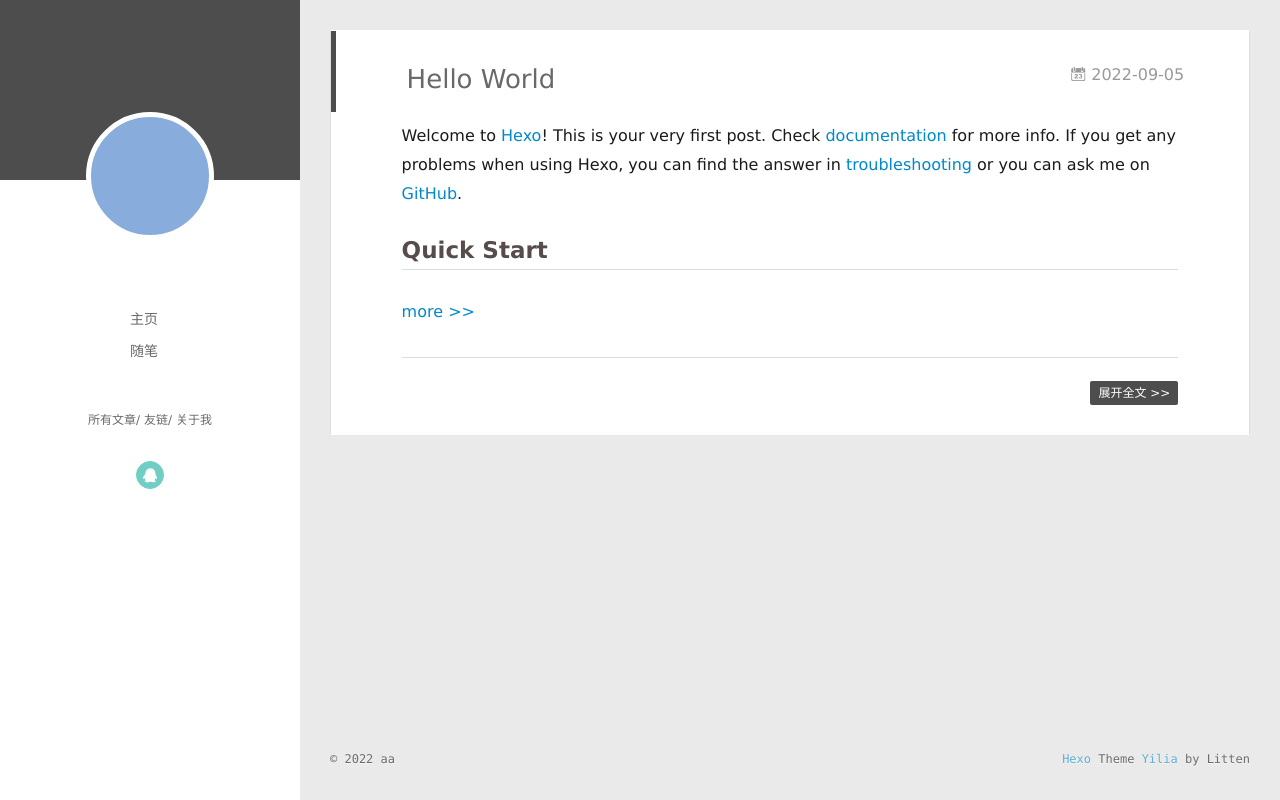
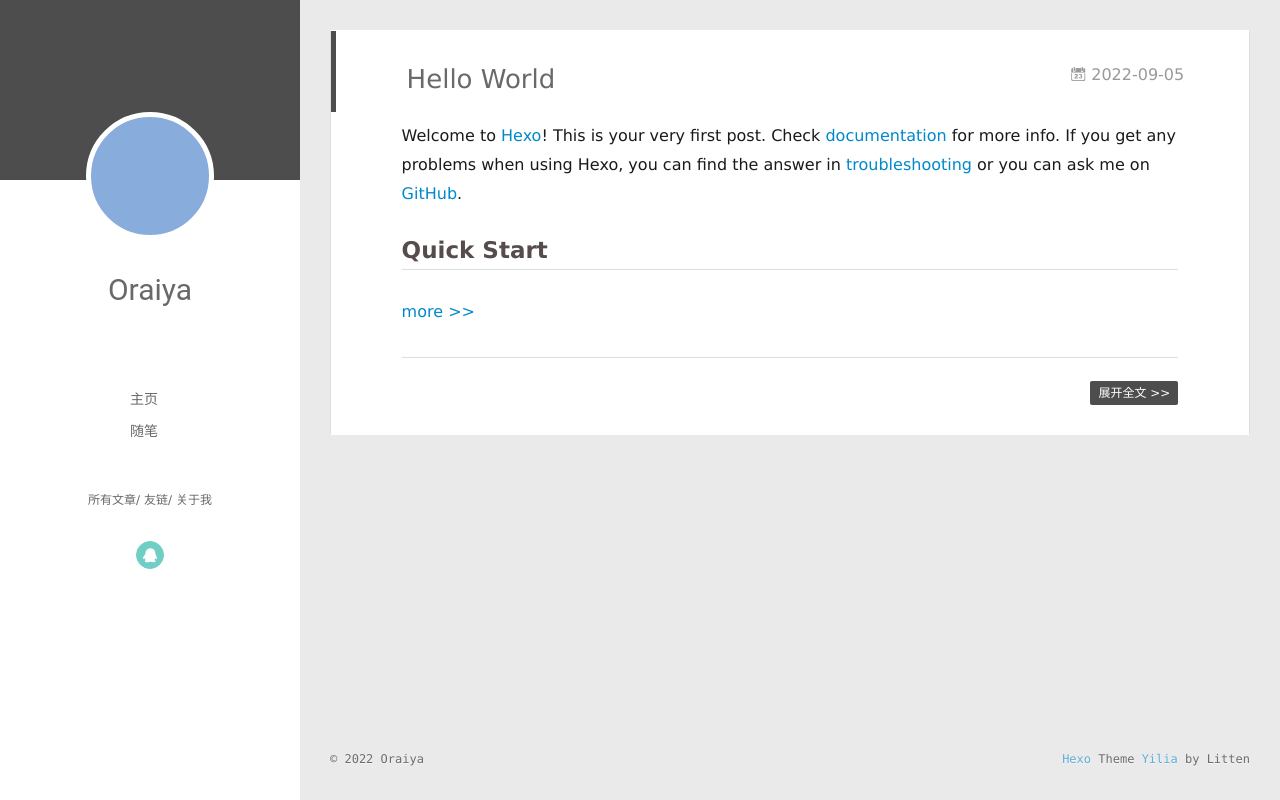
Before and after one commit to Oraiya/Oraiya.github.io, a plain HTML site: page index.html in a window 1280 px wide. Drawn offline with Linux system fonts and the light colour scheme.

Commit message:
Site updated: 2022-09-05 17:14:20

```diff
--- a/index.html
+++ b/index.html
@@ -13,7 +13,7 @@
 <meta property="og:url" content="http://example.com/index.html">
 <meta property="og:site_name" content="Hexo">
 <meta property="og:locale" content="en_US">
-<meta property="article:author" content="aa">
+<meta property="article:author" content="Oraiya">
 <meta name="twitter:card" content="summary">
 
     <link rel="alternative" href="/atom.xml" title="Hexo" type="application/atom+xml">
@@ -46,7 +46,7 @@
 			<img src="" class="js-avatar">
 		</a>
 		<hgroup>
-		  <h1 class="header-author"><a href="/"></a></h1>
+		  <h1 class="header-author"><a href="/">Oraiya</a></h1>
 		</hgroup>
 
 
@@ -98,7 +98,7 @@
 				<img src="" class="js-avatar">
 			</div>
 			<hgroup>
-			  <h1 class="header-author js-header-author"></h1>
+			  <h1 class="header-author js-header-author">Oraiya</h1>
 			</hgroup>
 
 
@@ -216,7 +216,7 @@
   <div class="outer">
     <div id="footer-info">
     	<div class="footer-left">
-    		&copy; 2022 aa
+    		&copy; 2022 Oraiya
     	</div>
       	<div class="footer-right">
       		<a href="http://hexo.io/" target="_blank">Hexo</a>  Theme <a href="https://github.com/litten/hexo-theme-yilia" target="_blank">Yilia</a> by Litten
```
Also changed, not shown: 2022/09/05/hello-world/index.html (+4 -4 lines), archives/2022/09/index.html (+4 -4 lines), archives/2022/index.html (+4 -4 lines), archives/index.html (+4 -4 lines).
